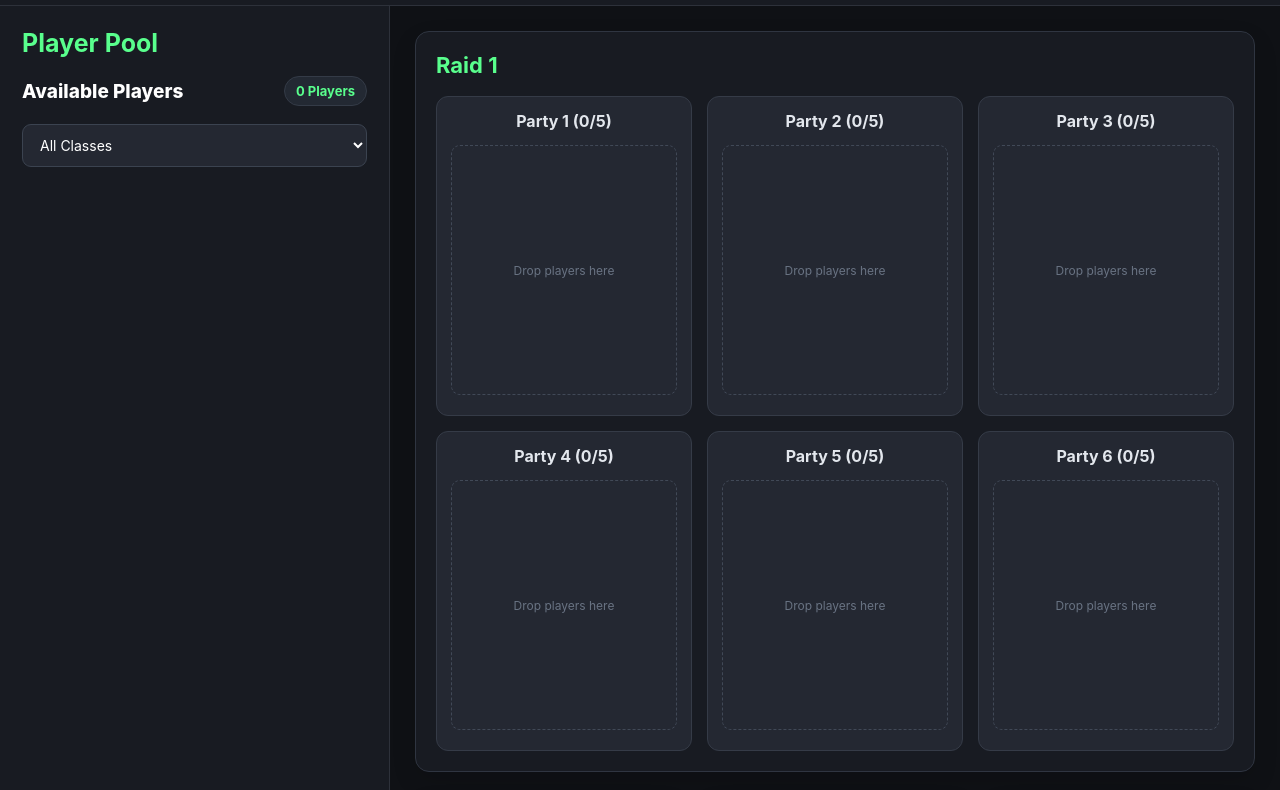
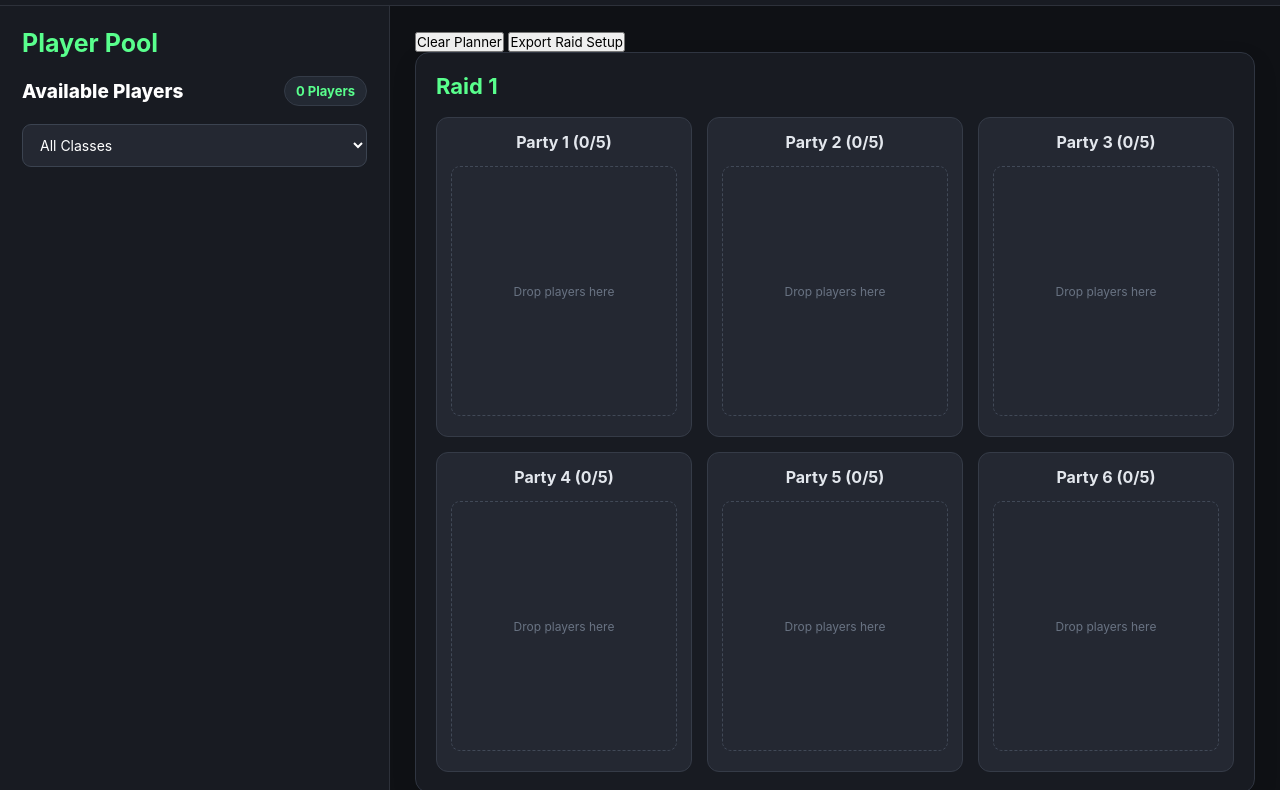
Before and after one commit to agnilrooc-star/risque-guild-manager, a website: page index.html in a window 1280 px wide. Shown: the part 69-859 px from the top of the page. Drawn offline with nearby package versions, Linux system fonts and the light colour scheme; no server answers.

Commit message:
Update index.html

```diff
--- a/index.html
+++ b/index.html
@@ -114,7 +114,25 @@
 
 
         <main class="planner">
+<div class="planner-actions">
 
+    <button
+        id="clearPlannerButton"
+        class="planner-button clear-button"
+        type="button"
+    >
+        Clear Planner
+    </button>
+
+    <button
+        id="exportPlannerButton"
+        class="planner-button export-button"
+        type="button"
+    >
+        Export Raid Setup
+    </button>
+
+</div>
             <div id="raidOne"></div>
 
             <div class="bottomRaids">
@@ -146,6 +164,7 @@
 
     <!-- SortableJS loads only once -->
     <script src="https://cdn.jsdelivr.net/npm/sortablejs@1.15.6/Sortable.min.js"></script>
+    <script src="https://cdn.jsdelivr.net/npm/html2canvas@1.4.1/dist/html2canvas.min.js"></script>
 
     <!-- Project scripts -->
     <script src="js/planner.js?v=13"></script>
```
